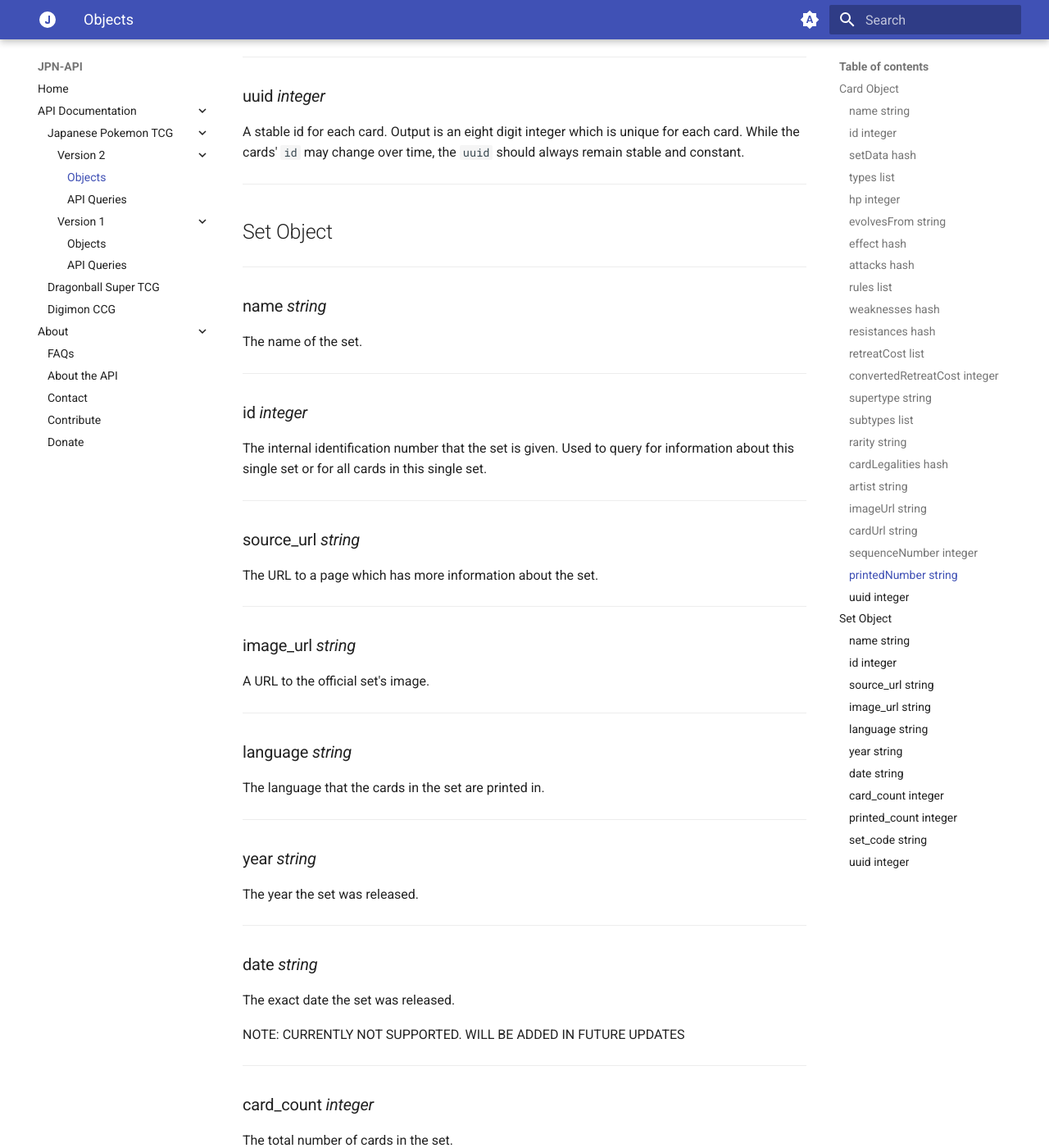
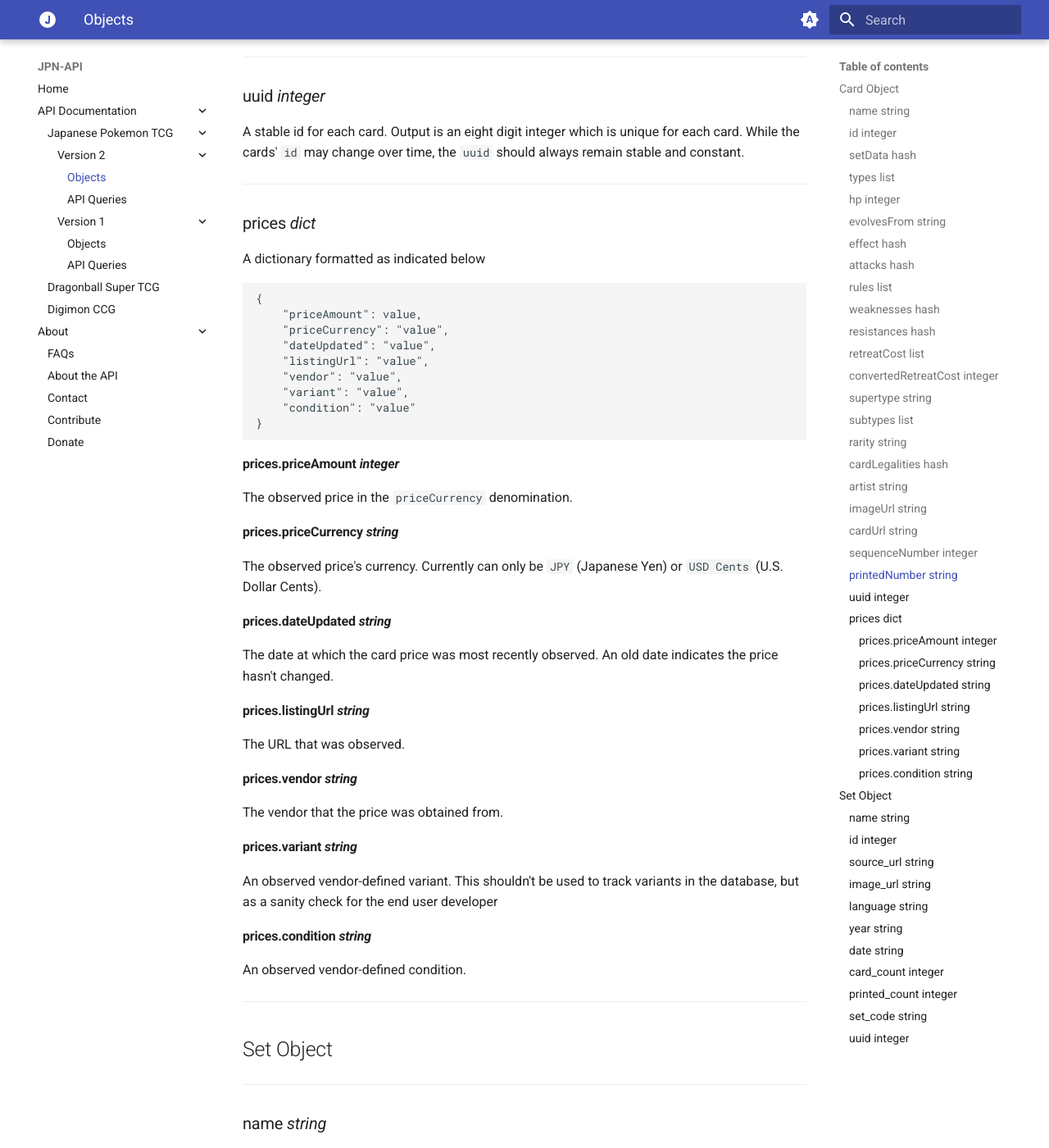
Before and after one commit to CMRicketts/jpn_cards_site, an MkDocs documentation site: the page built from docs/api_docs/pokemon/v2/v2_obj.md, in a window 1280 px wide and 1400 px high, scrolled down 3233 px. Shown: the whole window at 82% size. Built offline with MkDocs 1.6.1 and Material for MkDocs 9.7.7, drawn with Linux system fonts in a browser that asks for light colours.

Commit message:
added price information, updated query responses.

````diff
--- a/docs/api_docs/pokemon/v2/v2_obj.md
+++ b/docs/api_docs/pokemon/v2/v2_obj.md
@@ -145,6 +145,45 @@ A stable id for each card. Output is an eight digit integer which is unique for
 
 * * *
 
+### prices _dict_
+
+A dictionary formatted as indicated below
+
+```json
+{
+    "priceAmount": value,
+    "priceCurrency": "value",
+    "dateUpdated": "value",
+    "listingUrl": "value",
+    "vendor": "value",
+    "variant": "value",
+    "condition": "value"
+}
+```
+
+#### prices.priceAmount _integer_
+The observed price in the `priceCurrency` denomination.
+
+#### prices.priceCurrency _string_
+The observed price's currency. Currently can only be `JPY` (Japanese Yen) or `USD Cents` (U.S. Dollar Cents).
+
+#### prices.dateUpdated _string_
+The date at which the card price was most recently observed. An old date indicates the price hasn't changed.
+
+#### prices.listingUrl _string_
+The URL that was observed.
+
+#### prices.vendor _string_
+The vendor that the price was obtained from.
+
+#### prices.variant _string_
+An observed vendor-defined variant. This shouldn't be used to track variants in the database, but as a sanity check for the end user developer
+
+#### prices.condition _string_
+An observed vendor-defined condition.
+
+* * *
+
 
 ## Set Object
 
````
Also changed, not shown: docs/api_docs/pokemon/v2/v2_api.md (+215 -84 lines).
